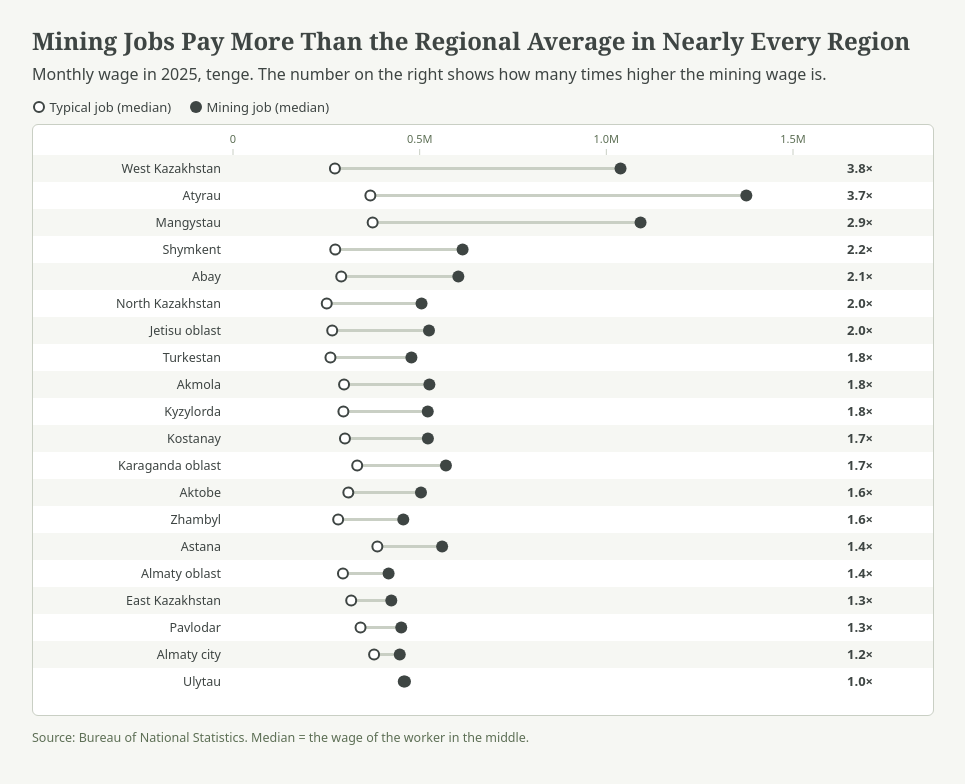
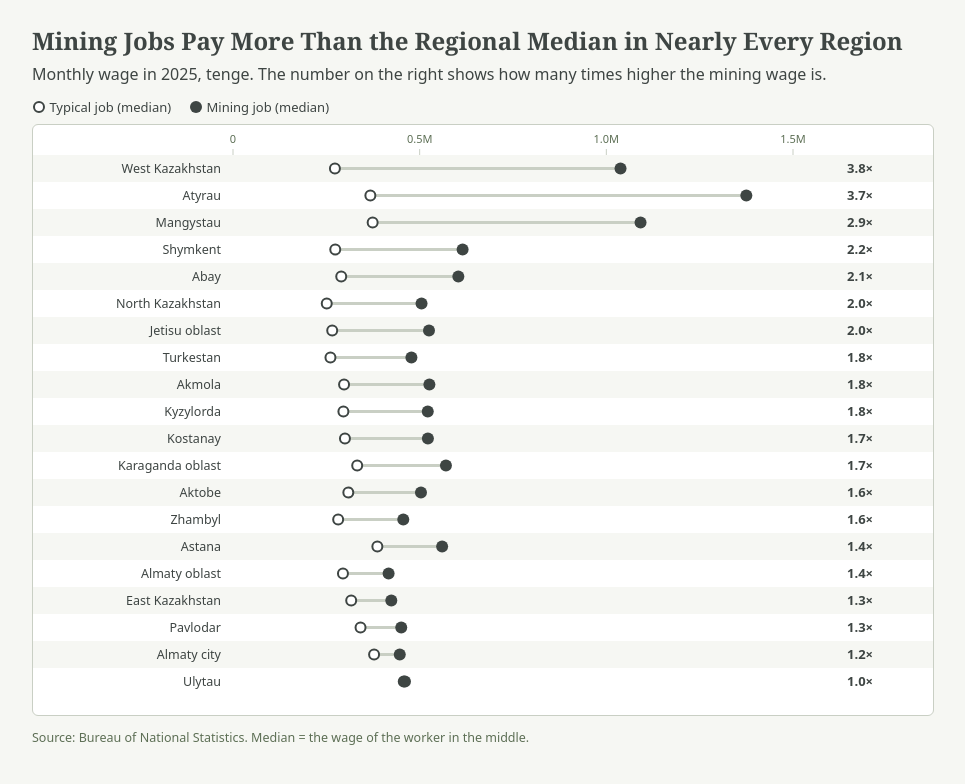
Before and after one commit to mysyqemes/mapping-energy-futures, a plain HTML site: page figures/fig3_wages.html in a window 1280 px wide. Shown: the whole page, without its empty margins (158-1123 px from the left). Drawn offline with Linux system fonts and the light colour scheme.

Commit message:
Wage figure title: regional median; clarify source years in fig 1
Co-Authored-By: Claude Sonnet 5.5 <noreply@anthropic.com>
Claude-Session: https://claude.ai/code/session_01SFUWLMLWQCh6QR4ccB8Pzp

```diff
--- a/figures/fig3_wages.html
+++ b/figures/fig3_wages.html
@@ -1,5 +1,5 @@
 <!doctype html><html lang="en"><head><meta charset="utf-8"><meta name="viewport" content="width=device-width,initial-scale=1">
-<title>Mining Jobs Pay More Than the Regional Average in Nearly Every Region</title>
+<title>Mining Jobs Pay More Than the Regional Median in Nearly Every Region</title>
 <style>
 body{font-family:Georgia,'Times New Roman',serif;margin:0;color:#3E4543;background:#F6F7F3}
 main{max-width:900px;margin:0 auto;padding:24px 16px}
@@ -10,7 +10,7 @@ svg.ic{width:14px;height:14px;border:0;background:none;vertical-align:-2px;displ
 .note{font:12.5px/1.5 system-ui,sans-serif;color:#5D6F55;margin-top:8px}
 #tip{position:fixed;pointer-events:none;background:#fff;border:1px solid #5D6F55;border-radius:6px;padding:8px 10px;font:12px/1.45 system-ui,sans-serif;display:none;box-shadow:0 2px 8px #0003}
 </style></head><body><main>
-<h1>Mining Jobs Pay More Than the Regional Average in Nearly Every Region</h1>
+<h1>Mining Jobs Pay More Than the Regional Median in Nearly Every Region</h1>
 <p class="lede">Monthly wage in 2025, tenge. The number on the right shows how many times higher the mining wage is.</p>
 <div class="key"><span><svg class="ic"><circle cx="7" cy="7" r="5" fill="#fff" stroke="#3E4543" stroke-width="2"/></svg> Typical job (median)</span><span><svg class="ic"><circle cx="7" cy="7" r="6" fill="#3E4543"/></svg> Mining job (median)</span></div>
 <svg id="a" viewBox="0 0 900 590"></svg>
```
Also changed, not shown: figures/fig1_generation_simple.html (+1 -1 lines).
